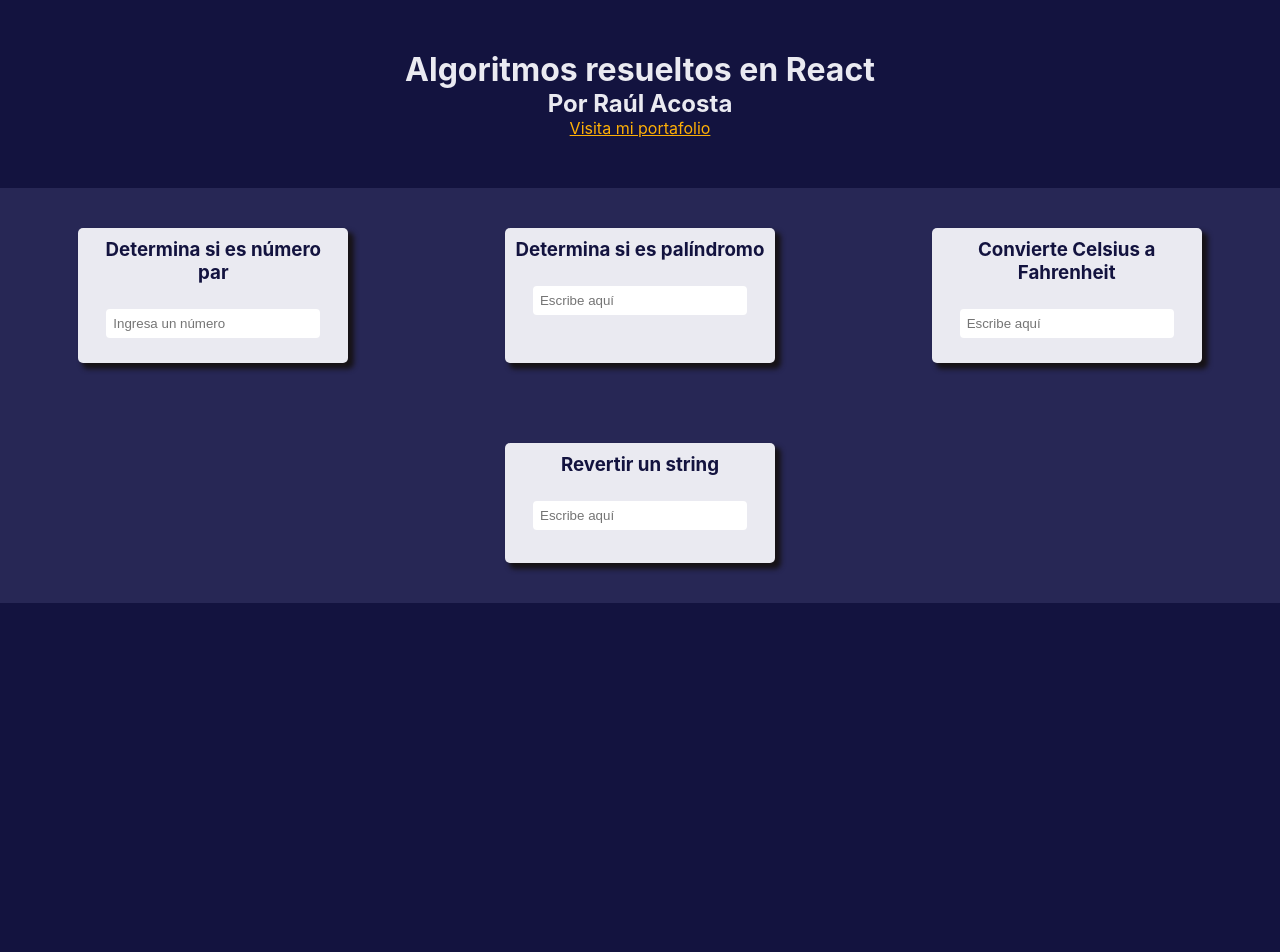
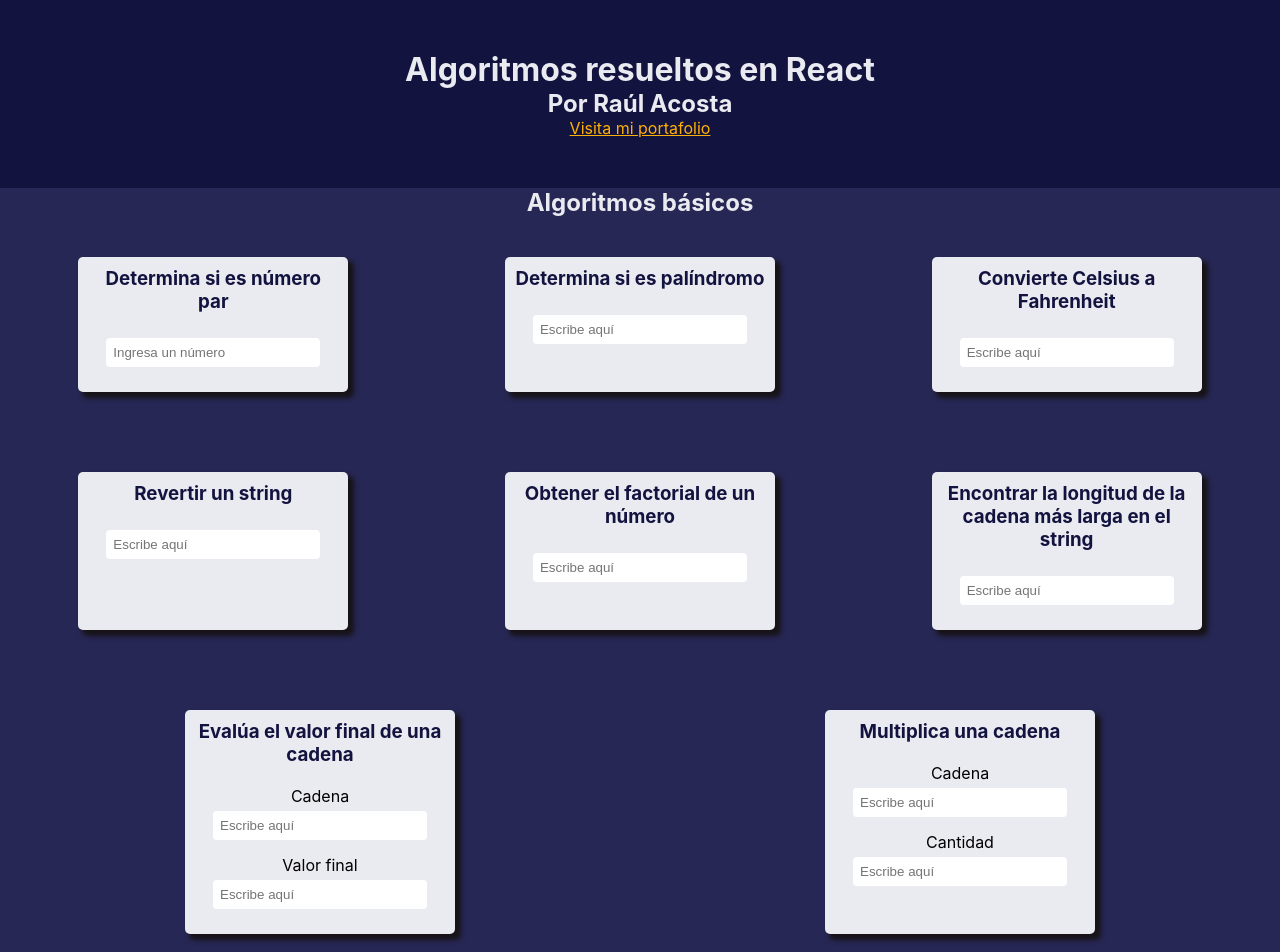
Before and after one commit to RaulAcostaDeveloper/AlgoritmosEnReact, a React (Create React App) app: page / in a window 1280 px wide. Shown: the top 952 px of the page. Before the commit the page ends 800 px from the top, so only its background shows below. Built offline with nearby package versions, Linux system fonts and the light colour scheme.

Commit message:
Más algoritmos

```diff
--- /dev/null
+++ b/src/Components/Algoritmos/EvaluaValorFinalDeCadena.js
@@ -0,0 +1,31 @@
+import { useState, useEffect } from "react";
+
+const EvaluaValorFinalDeCadena = ()=>{
+    const [cadena, setCadena] = useState('');
+    const [valorFinal, setValorFinal] = useState('');
+    const [esValorFinal, setEsValorFinal] = useState(false);
+    useEffect(()=>{
+        if (cadena && valorFinal) {
+            setEsValorFinal(cadena.slice(cadena.length - valorFinal.length) === valorFinal)
+        }
+    },[cadena, valorFinal])
+
+    return (
+        <>
+        <div className="block100">
+            <span>Cadena</span>
+            <input placeholder='Escribe aquí' value={cadena} onChange={(e)=>setCadena(e.target.value)}/>
+        </div>
+        <div className="block100">
+            <span>Valor final</span>
+            <input placeholder='Escribe aquí' value={valorFinal} onChange={(e)=>setValorFinal(e.target.value)}/>
+        </div>
+        {(cadena && valorFinal)&&
+            <div  className="block100">
+                <p> {valorFinal} <b>{esValorFinal? 'si': 'no'}</b>  es el valor final de la cadena</p>
+            </div>
+        }
+        </>
+    )
+}
+export default EvaluaValorFinalDeCadena;
--- /dev/null
+++ b/src/Components/Algoritmos/Factorial.js
@@ -0,0 +1,28 @@
+import { useState, useEffect } from "react";
+
+const Factorial = ()=>{
+    const [cadena, setCadena] = useState('');
+    const [factorial, setFactorial] = useState('');
+    useEffect(()=>{
+        if (cadena) {
+            let sol = 1;
+            for (let i = 2; i <= cadena; i++) {
+              sol *= i;
+            }
+            setFactorial(sol);
+        }
+    },[cadena])
+    return (
+        <>
+        <div className="block100">
+            <input type={'number'} placeholder='Escribe aquí' value={cadena} onChange={(e)=>setCadena(e.target.value)}/>
+        </div>
+        {cadena&&
+            <div  className="block100">
+                <p>El factorial es <b>{factorial}</b></p>
+            </div>
+        }
+        </>
+    )
+}
+export default Factorial;
--- /dev/null
+++ b/src/Components/Algoritmos/LongitudDeCadenaMasLarga.js
@@ -0,0 +1,34 @@
+import { useState, useEffect } from "react";
+
+const LongitudDeCadenaMasLarga = ()=>{
+    const [cadena, setCadena] = useState('');
+    const [longitudMaxima, setLongitudMaxima] = useState('');
+    const [cadenaMaxma, setCadenaMaxima] = useState('');
+    useEffect(()=>{
+        if (cadena) {
+            let words = cadena.split(' ');
+            let maxLength = 0;
+            let maxWord = '';
+            for (let i = 0; i < words.length; i++) {
+                if (words[i].length > maxLength) {
+                    maxLength = words[i].length;
+                    setCadenaMaxima(words[i]);
+                }
+            }
+            setLongitudMaxima(maxLength);
+        }
+    },[cadena])
+    return (
+        <>
+        <div className="block100">
+            <input placeholder='Escribe aquí' value={cadena} onChange={(e)=>setCadena(e.target.value)}/>
+        </div>
+        {cadena&&
+            <div  className="block100">
+                <p>La longitud de <b>{cadenaMaxma}</b> es <b>{longitudMaxima}</b></p>
+            </div>
+        }
+        </>
+    )
+}
+export default LongitudDeCadenaMasLarga;
--- /dev/null
+++ b/src/Components/Algoritmos/MultiplicaUnaCadena.js
@@ -0,0 +1,34 @@
+import { useState, useEffect } from "react";
+
+const MultiplicaUnaCadena = ()=> {
+    const [cadena, setCadena] = useState('');
+    const [numero, setNumero] = useState('');
+    const [cadenaFinal, setCadenaFinal] = useState('');
+    useEffect(()=>{
+        if (cadena && numero) {
+            let str = "";
+            for (let i = 0; i < numero; i++) {
+              str += cadena;
+            }
+            setCadenaFinal(str)
+        }
+    },[cadena, numero])
+    return (
+        <>
+        <div className="block100">
+            <span>Cadena</span>
+            <input placeholder='Escribe aquí' value={cadena} onChange={(e)=>setCadena(e.target.value)}/>
+        </div>
+        <div className="block100">
+            <span>Cantidad</span>
+            <input type={'number'} placeholder='Escribe aquí' value={numero} onChange={(e)=>setNumero(e.target.value)}/>
+        </div>
+        {(cadena && numero)&&
+            <div  className="block100">
+                <p>La cadena resultante es <b>{cadenaFinal}</b></p>
+            </div>
+        }
+        </>
+    )
+}
+export default MultiplicaUnaCadena;
--- a/src/Components/SeccionAlgoritmos.js
+++ b/src/Components/SeccionAlgoritmos.js
@@ -5,9 +5,14 @@ import DeterminaSiEsPalindromo from './Algoritmos/DeterminarSiEsPalindromo';
 import ConvertirCelsiusAFahrenheit from './Algoritmos/ConvertirCelsiusAFahrenheit';
 import DeterminaSiEsNumeroPar from './Algoritmos/DeterminaSiEsNumeroPar';
 import RevertirUnString from './Algoritmos/RevertirUnString';
+import Factorial from './Algoritmos/Factorial';
+import LongitudDeCadenaMasLarga from './Algoritmos/LongitudDeCadenaMasLarga';
+import EvaluaValorFinalDeCadena from './Algoritmos/EvaluaValorFinalDeCadena';
+import MultiplicaUnaCadena from './Algoritmos/MultiplicaUnaCadena';
 const SeccionAlgoritmos = () => {
     return (
         <div className="seccionAlgoritmos">
+            <h2>Algoritmos básicos</h2>
             <ContenedorAlgoritmo titulo={'Determina si es número par'}>
                 <DeterminaSiEsNumeroPar/>
             </ContenedorAlgoritmo>
@@ -20,6 +25,18 @@ const SeccionAlgoritmos = () => {
             <ContenedorAlgoritmo titulo = {'Revertir un string'}>
                 <RevertirUnString/>
             </ContenedorAlgoritmo>
+            <ContenedorAlgoritmo titulo = {'Obtener el factorial de un número'}>
+                <Factorial/>
+            </ContenedorAlgoritmo>
+            <ContenedorAlgoritmo titulo = {'Encontrar la longitud de la cadena más larga en el string'}>
+                <LongitudDeCadenaMasLarga/>
+            </ContenedorAlgoritmo>
+            <ContenedorAlgoritmo titulo = {'Evalúa el valor final de una cadena'}>
+                <EvaluaValorFinalDeCadena/>
+            </ContenedorAlgoritmo>
+            <ContenedorAlgoritmo titulo = {'Multiplica una cadena'}>
+                <MultiplicaUnaCadena/>
+            </ContenedorAlgoritmo>
         </div>
     )
 }
--- a/src/Styles/SeccionAlgoritmos.css
+++ b/src/Styles/SeccionAlgoritmos.css
@@ -4,3 +4,9 @@
     flex-wrap: wrap;
     background-color: rgb(39, 39, 85);
 }
+.seccionAlgoritmos h2{
+    width: 100%;
+    text-align: center;
+    color: rgb(234, 234, 241);
+
+}
```
